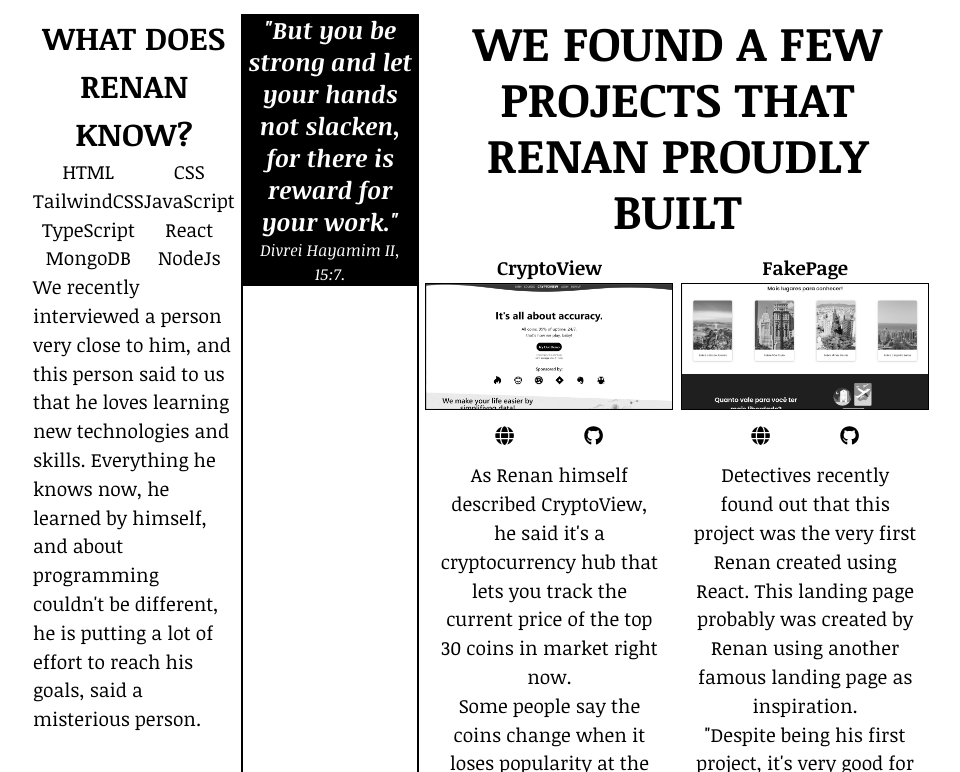
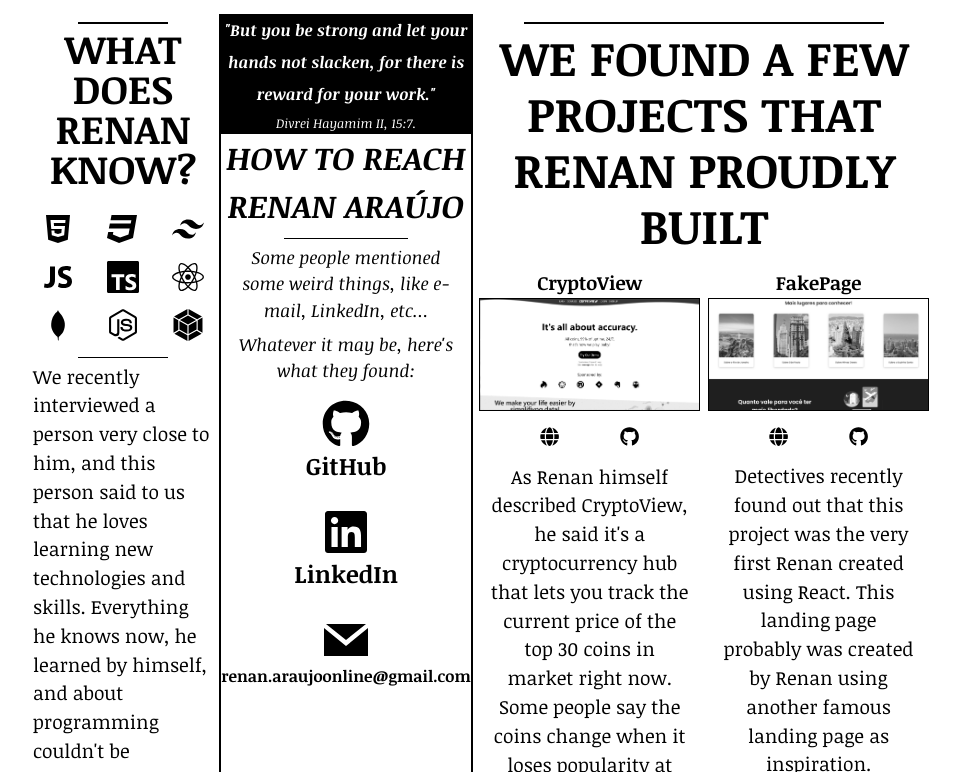
Before and after one commit to awkren/renan-araujo, a React (Create React App) app: page / in a window 1280 px wide. Shown: the part 1588-2360 px from the top of the page, without its empty margins (159-1119 px from the left). Built offline with nearby package versions, Linux system fonts and the light colour scheme; the HTML template or start-up script is replaced by a standard one.

Commit message:
add contact section

```diff
--- a/src/page-structure/ContentTwo.tsx
+++ b/src/page-structure/ContentTwo.tsx
@@ -4,30 +4,62 @@ import cryptoView from '../assets/img/cryptoview.png'
 import cryptoViewServer from '../assets/img/cryptoview-server.png'
 import fakePage from '../assets/img/fakepage.png'
 import renanAraujo from '../assets/img/renan-araujo.png'
-import {FaGithub, FaGlobe} from 'react-icons/fa'
+import {FaCss3, FaGithub, FaGlobe, FaHtml5, FaReact, FaNodeJs, FaLinkedin} from 'react-icons/fa'
+import {SiTailwindcss, SiTypescript, SiWebpack} from 'react-icons/si'
+import {IoLogoJavascript} from 'react-icons/io'
+import {DiMongodb} from 'react-icons/di'
+import {GrMail} from 'react-icons/gr'
 
 const ContentTwo = () => {
   return (
     <div id='content-two' className='flex flex-row mt-[1rem]'>
       <div className='text-center w-[40%]'>
-        <p className='text-[2rem] uppercase font-semibold text-center'>What does <em className='font-bold not-italic'>renan</em> know?</p>
-        <div className='can-i-do text-[1.2rem]'>
-          <div>HTML</div>
-          <div>CSS</div>
-          <div>TailwindCSS</div>
-          <div>JavaScript</div>
-          <div>TypeScript</div>
-          <div>React</div>
-          <div>MongoDB</div>
-          <div>NodeJs</div>
+        <div className='h-[2px] w-[50%] m-auto bg-black mt-[.5rem] mb-[.3rem]'></div>
+        <p className='text-[2.5rem] uppercase font-semibold text-center leading-[2.5rem] mb-[1.5rem]'>What does <em className='font-bold not-italic'>renan</em> know?</p>
+        <div className='can-i-do text-[2rem] gap-4 mb-[1rem]'>
+          <div className='flex justify-center'><FaHtml5 title='HTML5'/></div>
+          <div className='flex justify-center'><FaCss3 title='CSS3'/></div>
+          <div className='flex justify-center'><SiTailwindcss title='TailwindCSS'/></div>
+          <div className='flex justify-center'><IoLogoJavascript title='JavaScript'/></div>
+          <div className='flex justify-center'><SiTypescript title='TypeScript'/></div>
+          <div className='flex justify-center'><FaReact title='React'/></div>
+          <div className='flex justify-center'><DiMongodb title='MongoDB'/></div>
+          <div className='flex justify-center'><FaNodeJs title='NodeJs'/></div>
+          <div className='flex justify-center'><SiWebpack title='Webpack'/></div>
         </div>
-        <p className='text-left text-[1.2rem]'>We recently interviewed a person very close to him, and this person said to us that he loves learning new technologies and skills. Everything he knows now, he learned by himself, and about programming couldn't be different, he is putting a lot of effort to reach his goals, said a misterious person.</p>
+        <div className='h-[1px] w-[50%] m-auto bg-black mt-[.5rem] mb-[.3rem]'></div>
+        <p className='text-left text-[1.2rem]'>We recently interviewed a person very close to him, and this person said to us that he loves learning new technologies and skills. Everything he knows now, he learned by himself, and about programming couldn't be different, he is putting a lot of effort to reach his goals, said this guy.</p>
       </div>
       <div className='w-[35%] ml-[.4rem] border-r-2 border-l-2 border-black'>
-        <p className='text-[1.5rem] font-semibold italic leading-[2rem] bg-black text-white text-center'>"But you be strong and let your hands not slacken, for there is reward for your work."</p>
-        <p className='bg-black text-white text-center'><em className='text-[1rem] font-normal'>Divrei Hayamim II, 15:7.</em></p>
+        <p className='text-[1rem] font-semibold italic leading-[2rem] bg-black text-white text-center'>"But you be strong and let your hands not slacken, for there is reward for your work."</p>
+        <p className='bg-black text-white text-center'><em className='text-[.8rem] font-normal'>Divrei Hayamim II, 15:7.</em></p>
+        <p className='text-[2rem] uppercase italic font-semibold text-center'>How to reach Renan Araújo</p>
+        <div className='h-[1px] w-[50%] m-auto bg-black mt-[.5rem] mb-[.3rem]'></div>
+        <div className='font-[500] text-[1.1rem] w-[90%] text-center m-auto italic mb-[1rem]'>
+          <p className='mb-[.5rem]'>Some people mentioned some weird things, like e-mail, LinkedIn, etc...</p>
+          <p>Whatever it may be, here's what they found:</p>
+        </div>
+
+        <div>
+          <div id='gitpluslin' className='flex flex-col'>
+            <div id='gitcontact' className='flex flex-col mb-[1.5rem]'>
+              <p className='text-[3rem] flex m-auto'><a href='https://github.com/wuzue' target='_blank' rel='noreferrer'><FaGithub className='m-auto'/></a></p>
+              <p className='text-center text-[1.5rem] font-semibold'><a href='https://github.com/wuzue' target='_blank' rel='noreferrer'>GitHub</a></p>
+            </div>
+            <div id='lincontact' className='flex flex-col mb-[1.5rem]'>
+              <p className='text-[3rem] flex m-auto'><a href='https://linkedin.com/in/wuzue' target='_blank' rel='noreferrer'><FaLinkedin className='m-auto'/></a></p>
+              <p className='text-center text-[1.5rem] font-semibold'><a href='https://linkedin.com/in/wuzue' target='_blank' rel='noreferrer'>LinkedIn</a></p>
+            </div>
+          </div>
+          <div className='text-[2rem] flex flex-col'>
+            <p className='text-[3rem] flex m-auto'><a href='mailto:renan.araujoonline@gmail.com'><GrMail className='m-auto'/></a></p>
+            <p className='text-[1rem] text-center font-bold'>renan.araujoonline@gmail.com</p>
+          </div>
+        </div>
+
       </div>
       <div className='ml-[.4rem] w-[100%]'>
+      <div className='h-[2px] w-[80%] m-auto bg-black mt-[.5rem] mb-[.3rem]'></div>
         <p className='text-[3rem] font-bold uppercase leading-[3.5rem] text-center'> we found a few projects that renan proudly built</p>
         {/* <p className='text-[.8rem] italic'>P.S. We used future technology to print colored images</p> */}
         <div className='projects'>
@@ -42,6 +74,7 @@ const ContentTwo = () => {
               <p>As Renan himself described CryptoView, he said it's a cryptocurrency hub that lets you track the current price of the top 30 coins in market right now.</p>
               <p>Some people say the coins change when it loses popularity at the moment, and the price changes every 30 or 60 minutes, who knows...</p>
             </div>
+            <div className='h-[2px] w-[80%] m-auto bg-black mt-[.5rem] mb-[.3rem]'></div>
           </div>
           <div className='mt-[1rem] text-[1.2rem]'>
             <p className='text-center font-semibold'>FakePage</p>
@@ -50,11 +83,14 @@ const ContentTwo = () => {
               <p title='See website on the internet'><a href='https://fake-page.vercel.app' rel='noreferrer' target='_blank'><FaGlobe/></a></p>
               <p title='Website code on GitHub'><a href='https://github.com/wuzue/fake-page' rel='noreferrer' target='_blank'><FaGithub/></a></p>
             </div>
+
             <div className='w-[90%] text-center m-auto'>
               <p>Detectives recently found out that this project was the very first Renan created using React. This landing page probably was created by Renan using another famous landing page as inspiration.</p>
               <p>"Despite being his first project, it's very good for a React beginner, right?" - said a Detective.</p>
             </div>
+            <div className='h-[2px] w-[80%] m-auto bg-black mt-[.5rem] mb-[.3rem]'></div>
           </div>
+
           <div className='mt-[1rem] text-[1.2rem]'>
             <p className='text-center font-semibold'>CryptoView Server</p>
             <img id='gray-img' className='w-[400px] border-[1px] border-black' src={cryptoViewServer} alt='/'/>
--- a/src/page-style/ContentTwo.css
+++ b/src/page-style/ContentTwo.css
@@ -2,7 +2,7 @@
 
 .can-i-do{
   display: grid;
-  grid-template-columns: 1fr 1fr;
+  grid-template-columns: 1fr 1fr 1fr;
 }
 
 .projects{
```
